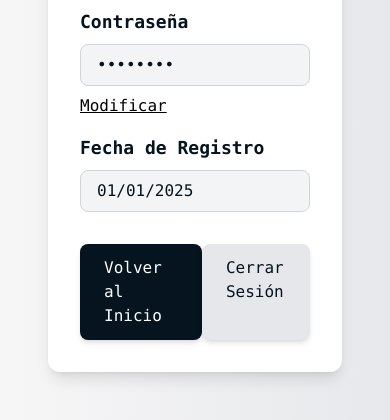
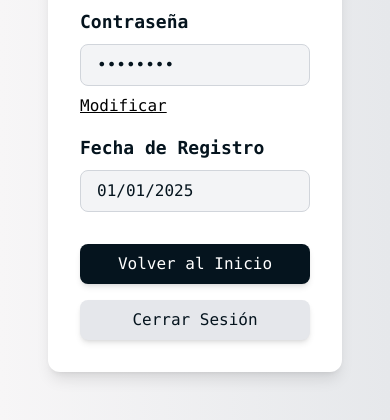
Before and after one commit to Izanmg/Orion, a Django app: page /home/ in a window 390 px wide. Shown: the part 896-1316 px from the top of the page. Run offline with Django 5.2, Linux system fonts and the light colour scheme; a user stored in the database is signed in; some libraries are stand-ins or nearby versions.

Commit message:
Modificacion en la plantilla de informacion de usuario, los botones inferiores ahora se mueven si la resolucion es demasiado pequeña

```diff
--- a/orion_web/users/templates/home.html
+++ b/orion_web/users/templates/home.html
@@ -142,11 +142,11 @@
             </form>
 
             <!-- Botones de acción: Volver al Inicio y Cerrar Sesión -->
-            <div class="flex justify-between mt-8">
-                <a href="../" class="bg-[#05141E] text-white px-6 py-3 rounded-lg shadow-md hover:bg-[#0A1F2F]">
+            <div class="flex flex-col sm:flex-row justify-between mt-8 gap-4">
+                <a href="../" class="w-full sm:w-auto bg-[#05141E] text-white px-4 py-2 sm:px-6 sm:py-3 rounded-lg shadow-md hover:bg-[#0A1F2F] text-center">
                     Volver al Inicio
                 </a>
-                <a href="/logout/" class="bg-gray-200 text-[#05141E] px-6 py-3 rounded-lg shadow-md hover:bg-gray-300">
+                <a href="/logout/" class="w-full sm:w-auto bg-gray-200 text-[#05141E] px-4 py-2 sm:px-6 sm:py-3 rounded-lg shadow-md hover:bg-gray-300 text-center">
                     Cerrar Sesión
                 </a>
             </div>
```
